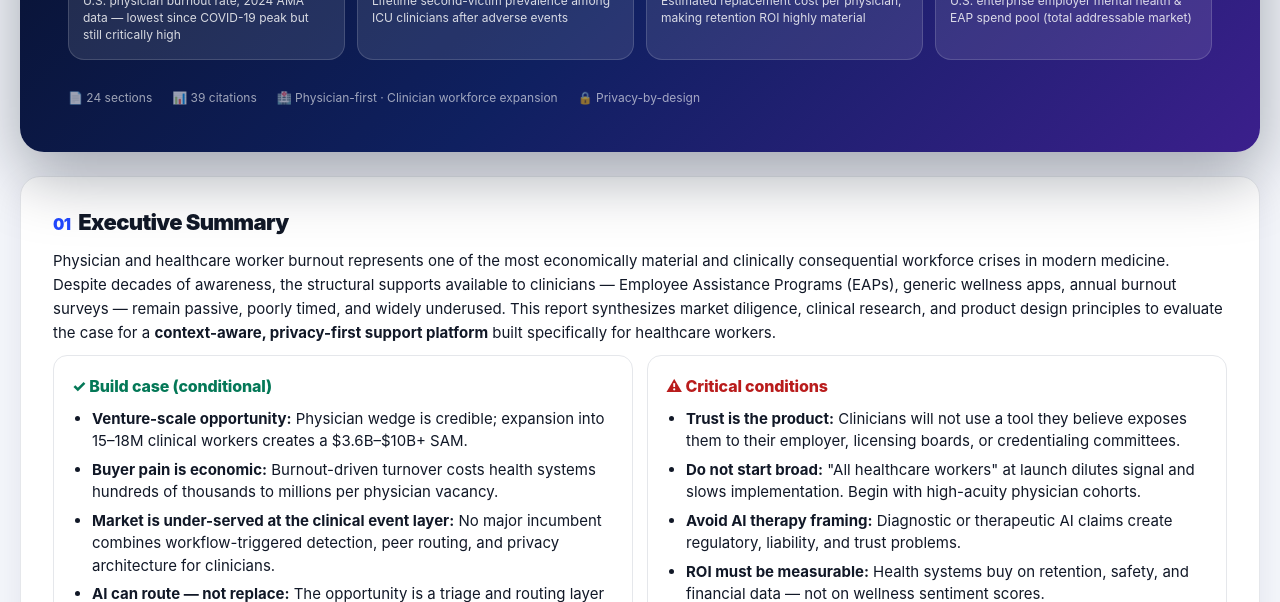
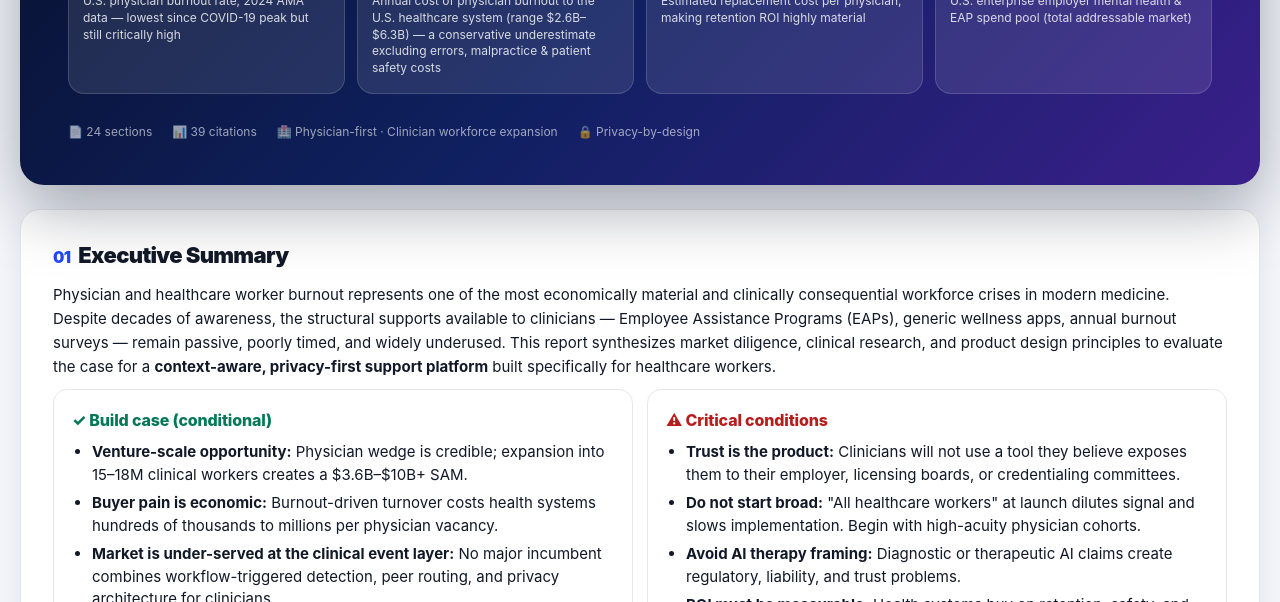
Before and after one commit to Kenza-R/TheBridge, a plain HTML site: page docs/index.html in a window 1280 px wide. Shown: the part 498-1100 px from the top of the page. Drawn offline with Linux system fonts and the light colour scheme.

Commit message:
Replace 58% hero stat with $4.6B/year burnout cost metric
Co-Authored-By: Claude Sonnet 4.5 <noreply@anthropic.com>

```diff
--- a/docs/index.html
+++ b/docs/index.html
@@ -186,7 +186,7 @@ sup{font-size:10px;color:var(--blue);font-weight:700;}
   <p class="subtitle">A full synthesis of market diligence, clinical evidence, product architecture, competitive analysis, and investment thesis for a context-aware, privacy-first clinician support platform — from physician wedge to healthcare workforce infrastructure.</p>
   <div class="hero-stats">
     <div class="hstat"><div class="val">43.2%</div><div class="lbl">U.S. physician burnout rate, 2024 AMA data — lowest since COVID-19 peak but still critically high</div></div>
-    <div class="hstat"><div class="val">58%</div><div class="lbl">Lifetime second-victim prevalence among ICU clinicians after adverse events</div></div>
+    <div class="hstat"><div class="val">$4.6B/yr</div><div class="lbl">Annual cost of physician burnout to the U.S. healthcare system (range $2.6B–$6.3B) — a conservative underestimate excluding errors, malpractice &amp; patient safety costs</div></div>
     <div class="hstat"><div class="val">$500K–$2M</div><div class="lbl">Estimated replacement cost per physician, making retention ROI highly material</div></div>
     <div class="hstat"><div class="val">$12B–$22B+</div><div class="lbl">U.S. enterprise employer mental health &amp; EAP spend pool (total addressable market)</div></div>
   </div>
```
Also changed, not shown: healthcare-mental-health-research-report.html (+1 -1 lines).
